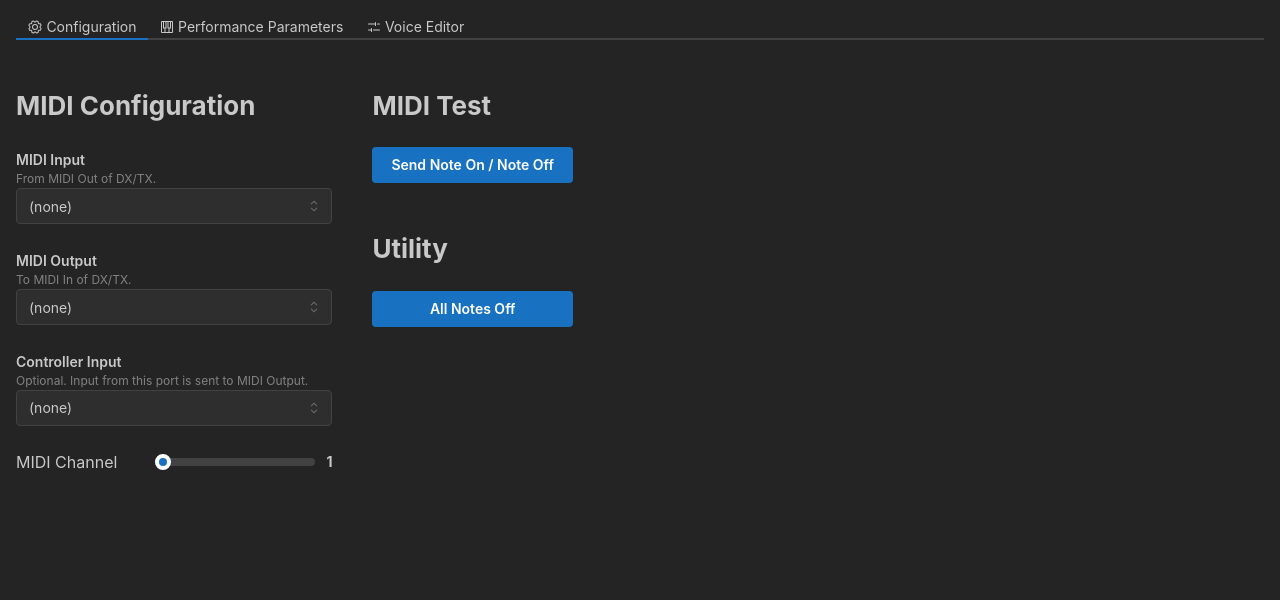
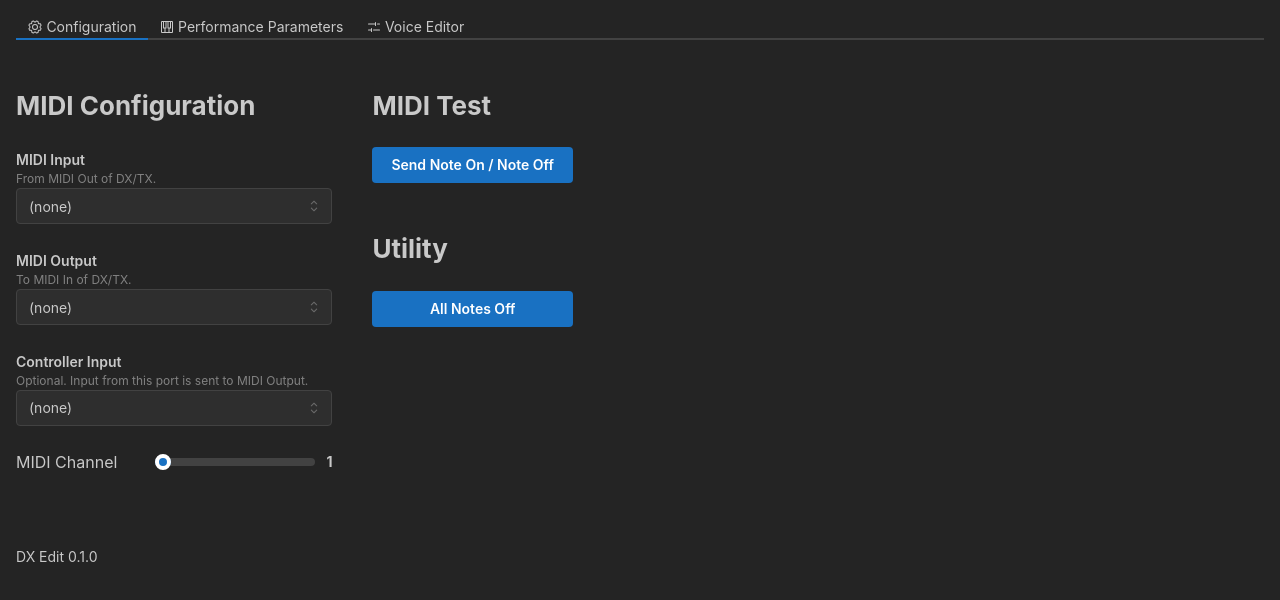
Before and after one commit to Ahlzen/DXEdit, a React (Vite) app: page / in a window 1280 px wide. Shown: the top 600 px of the page. Built offline with nearby package versions, Linux system fonts and the light colour scheme.

Commit message:
Added version number to Config tab.

```diff
--- a/src/components/App.tsx
+++ b/src/components/App.tsx
@@ -1,5 +1,5 @@
 import '@mantine/core/styles.css';
-import { createTheme, MantineProvider, Button, Stack, Group, TextInput, Tabs, Title, Radio } from '@mantine/core';
+import { createTheme, MantineProvider, Button, Stack, Group, TextInput, Tabs, Title, Radio, Space, Text } from '@mantine/core';
 import { GearIcon, FadersHorizontalIcon, PianoKeysIcon } from '@phosphor-icons/react';
 
 import { useState, useRef, useEffect } from 'react';
@@ -21,6 +21,8 @@ import DXESlider from './DXESlider.tsx';
 import DXEPerformanceControlEditor from './DXEPerformanceControlEditor.tsx';
 import DXEOpEditor from './DXEOpEditor.tsx';
 import DXEEnvelopeEditor from './DXEEnvelopeEditor.tsx';
+
+import { version } from '../../package.json';
 
 
 export default function App()
@@ -160,6 +162,10 @@ export default function App()
               maxValue={15}
               onValueChanged={setMidiChannel}
               valueFormatter={formatMidiChannel} />
+
+            <Space h='lg' />
+
+            <Text size='sm'>DX Edit {version}</Text>
           </Stack>
 
           <Stack gap='lg' mt='lg'>
```
Also changed, not shown: 1 other file (tests, documents, lock files or other folders).
